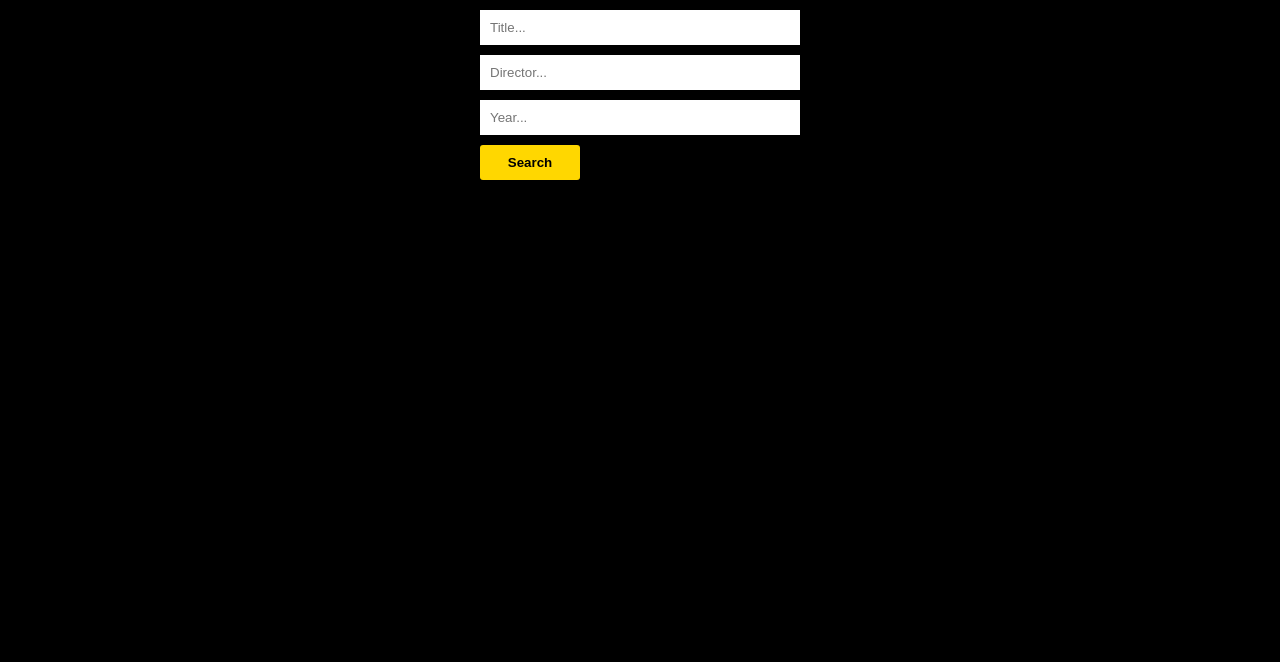
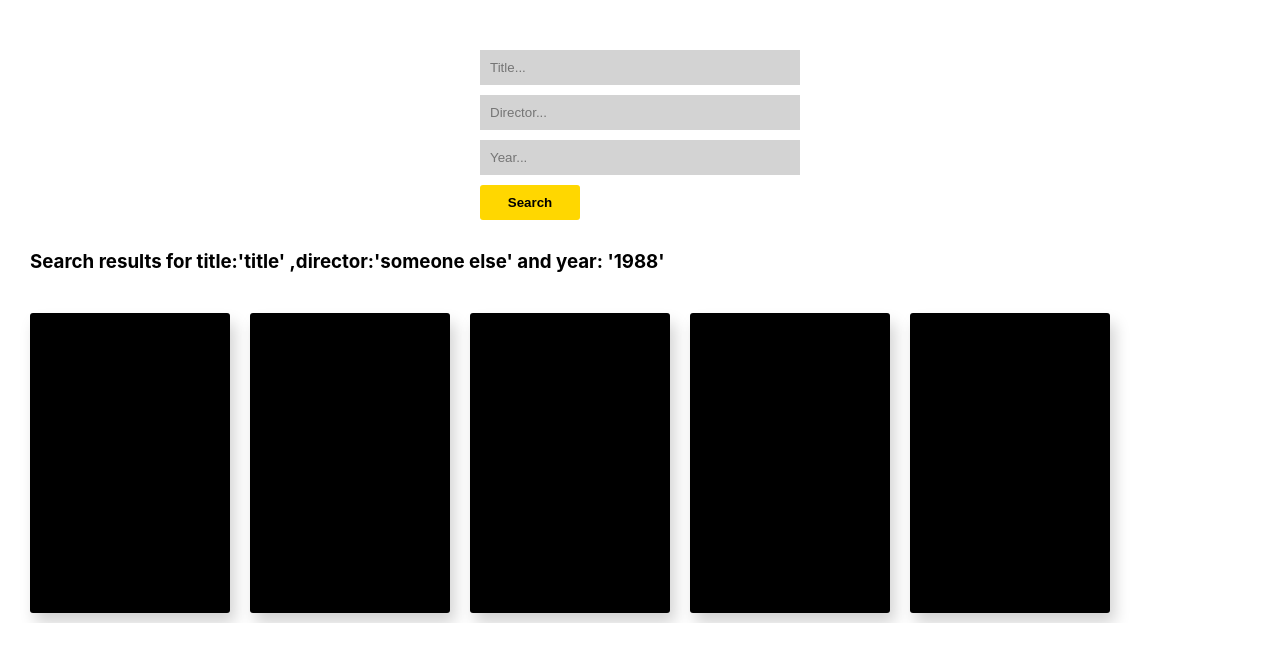
Before and after one commit to soremibolu/challenge2, a React (Create React App) app: page / in a window 1280 px wide. Shown: the top 662 px of the page. Built offline with nearby package versions, Linux system fonts and the light colour scheme.

Commit message:
set up Rail and MovieCard components design

```diff
--- /dev/null
+++ b/src/components/MovieCard.js
@@ -0,0 +1,18 @@
+import React from "react";
+
+const MovieCard = () => {
+  return (
+    <>
+      <div className="card-container">
+        <div className="card-image"></div>
+        <div className="details">
+          <h2>title</h2>
+          <p>year</p>
+          <p className="runtime">100 minutes</p>
+        </div>
+      </div>
+    </>
+  );
+};
+
+export default MovieCard;
--- /dev/null
+++ b/src/components/Rail.js
@@ -0,0 +1,22 @@
+import React from "react";
+import MovieCard from "../components/MovieCard";
+
+const Rail = () => {
+  return (
+    <>
+      <h3 className="rail-header">
+        Search results for title:'title' ,director:'someone else' and year:
+        '1988'
+      </h3>
+      <div className="rail">
+        <MovieCard />
+        <MovieCard />
+        <MovieCard />
+        <MovieCard />
+        <MovieCard />
+      </div>
+    </>
+  );
+};
+
+export default Rail;
--- a/src/pages/Home.js
+++ b/src/pages/Home.js
@@ -1,5 +1,6 @@
 import React from "react";
 import SearchPanel from "../components/SearchPanel";
+import Rail from "../components/Rail";
 
 const Home = () => {
   //all
@@ -11,7 +12,7 @@ const Home = () => {
         <div className="search">
           <SearchPanel />
         </div>
-        <div className="rail"></div>
+        <Rail />
       </div>
     </>
   );
--- a/src/style/style.scss
+++ b/src/style/style.scss
@@ -1,7 +1,7 @@
-$primary: black;
-$secondary: gold;
-$secondary-hover: rgb(179, 153, 8);
-$extra: rgb(226, 226, 226);
+$primary: gold;
+$secondary: black;
+$primary-hover: rgb(179, 153, 8);
+$extra:lightgrey;
 
 *{
     margin: 0;
@@ -11,7 +11,19 @@ $extra: rgb(226, 226, 226);
 .container{
     width: 100%;
     min-height: 100vh;
-    background-color: $primary;
+    background-color: white;
+}
+
+.input{
+    border: none;
+    background-color: $extra;
+    padding: 10px;
+    width: 300px;
+    display: flex;
+    margin: 10px 0px;
+}
+.input:first-child {
+    margin-top: 50px;
 }
 
 .search-panel{
@@ -19,19 +31,10 @@ $extra: rgb(226, 226, 226);
     justify-content: center;
 }
 
-.input{
-    border: none;
-    background-color: white;
-    padding: 10px;
-    width: 300px;
-    display: flex;
-    margin: 10px 0px;
-}
-
 .search-button{
     border: none;
     border-radius: 3px;
-    background-color: $secondary;
+    background-color: $primary;
     width: 100px;
     padding: 10px;
     font-weight: bold;
@@ -40,5 +43,59 @@ $extra: rgb(226, 226, 226);
 }
 
 .search-button:hover{
-    background-color: $secondary-hover;
+    background-color: $primary-hover;
 }
+
+
+.card-container {
+    width: 200px;
+    height: 300px;
+    margin: 10px 10px;
+    border-radius: 3px;
+    box-shadow: 5px 10px 15px $extra;
+    cursor: pointer;
+    transition: .3s;
+    overflow-y: hidden;
+    background-color: black;
+    border-radius: 3px;
+}
+
+.card-container:hover {
+    height: 460px;
+    width: 300px;
+}
+
+.card-image {
+    width: 100%;
+    height: 300px;
+    background-position-y: top;
+    background-position-x: center;
+}
+
+.details {
+    padding: 10px;
+    color: white;
+}
+
+.details h2{
+    font-size: 30px;
+    margin-bottom: 10px;
+}
+.details p{
+    font-size: 18px;
+    margin-bottom: 5px;
+}
+.runtime{
+    color: $primary;
+}
+
+.rail {
+    display: flex;
+    overflow-x: auto;
+    margin: 20px;
+    width: 90%;
+}
+
+.rail-header{
+    margin: 30px;
+}
```
